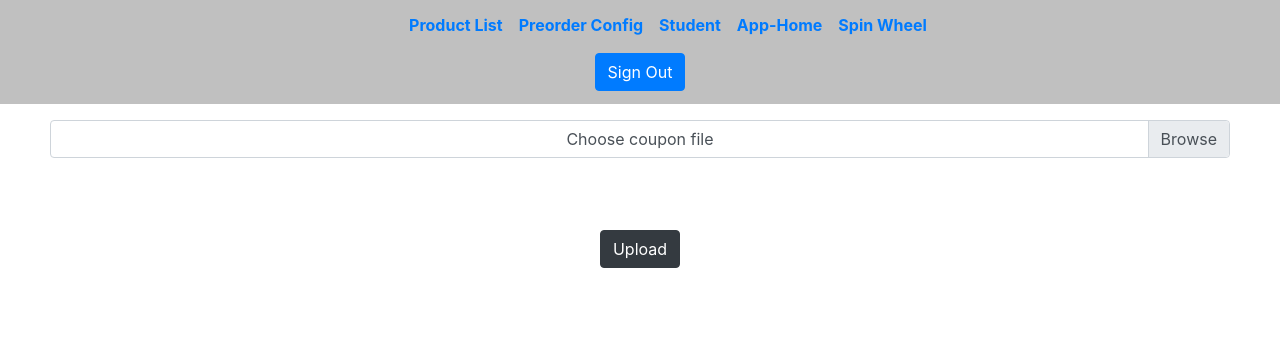
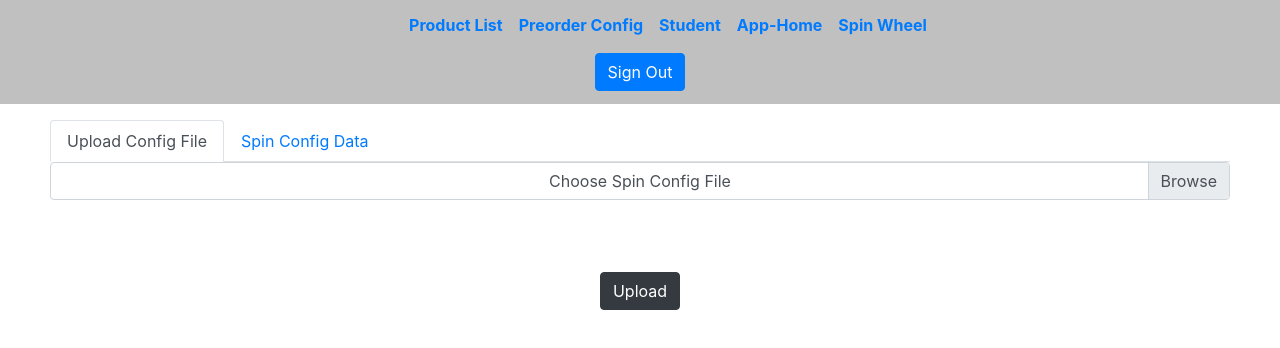
Before and after one commit to ashish718/noise-dashboard, a React (Create React App) app: page /spin-wheel in a window 1280 px wide. Shown: the top 348 px of the page. Built offline with nearby package versions, Linux system fonts and the light colour scheme; no server answers; sample sign-in values are in the browser's storage.

Commit message:
spin section reavamp and also added spin table data

```diff
--- a/src/components/SpinWheel.js
+++ b/src/components/SpinWheel.js
@@ -1,52 +1,25 @@
 import React, { useState, useEffect } from 'react';
-import axios from 'axios'
-import {Form, Button, Tabs} from 'react-bootstrap';
+import {Form, Button, Tabs, Tab} from 'react-bootstrap';
+//import tab pages
+import SpinConfig from '../pages/spin/SpinConfig';
+import SpinTable from '../pages/spin/SpinTable';
+
 
 function SpinWheel(){
 
-  const [csvData, setCsvData] = useState([]);
-  const [fileName, setFileName] = useState("");
 
-  let csvUpload = async(e)=>{
-    e.preventDefault();
-    const scvdata = new FormData();
-    scvdata.append("spin", csvData)
-    ;
-    console.log(scvdata);
-    axios
-      .post(`http://stage-pre-order.gonoise.in/dashboard/spin/config`, scvdata)
-      .then((res) => {
-          console.log(res, "res")
-          alert('File Successfully uploaded')
-      })
-      .catch((error) => {
-      });
-  }
-
-  return (
-    <div>
-
-      <Form>
-        <Form.File
-          id="custom-file-translate-scss"
-          label= "Choose coupon file"
-          lang="en"
-          onChange={(e) => {setCsvData(e.target.files[0]);
-                            setFileName(e.target.files[0].name);
-							}}
-					encType="multipart/form-data"
-					accept=".csv"
-          custom
-        />
-        <br/>
-        <br/>
-        <span>{fileName}</span>
-        <br/>
-        <br/>
-        <Button variant="dark" onClick={csvUpload} type="submit">Upload</Button>
-      </Form>
-    </div>
-  )
+    return(
+        <div>
+            <Tabs defaultActiveKey="upload" transition={false} id="noanim-tab-example">
+                <Tab eventKey="upload" title="Upload Config File">
+                    <SpinConfig />
+                </Tab>
+                <Tab eventKey="Spin-Data" title="Spin Config Data">
+                    <SpinTable />
+                </Tab>
+            </Tabs>
+        </div>
+    )
 }
 
 export default SpinWheel
--- /dev/null
+++ b/src/pages/spin/SpinConfig.js
@@ -0,0 +1,55 @@
+import React, { useState, useEffect } from 'react';
+import axios from 'axios'
+import {Form, Button, Tabs} from 'react-bootstrap';
+
+function SpinWheelConfig(){
+
+  const [csvData, setCsvData] = useState([]);
+  const [fileName, setFileName] = useState("");
+
+  let csvUpload = async(e)=>{
+    e.preventDefault();
+    const scvdata = new FormData();
+    scvdata.append("spin", csvData)
+    ;
+    let reqHeaders = {
+      "x-auth-secret": "0329b8ad3bce0bcfdda8ca65c37143c3ccc1e8ae0545da19898ca08bba8ed1a5"
+    }
+    axios
+      .post(`http://stage-pre-order.gonoise.in/dashboard/spin/config`, scvdata, {headers:reqHeaders})
+      .then((res) => {
+          console.log(res, "res")
+          alert('File Successfully uploaded')
+      })
+      .catch((error) => {
+        console.log(error, "spin config");
+      });
+  }
+
+  return (
+    <div>
+
+      <Form>
+        <Form.File
+          id="custom-file-translate-scss"
+          label= "Choose Spin Config File"
+          lang="en"
+          onChange={(e) => {setCsvData(e.target.files[0]);
+                            setFileName(e.target.files[0].name);
+							}}
+					encType="multipart/form-data"
+					accept=".csv"
+          custom
+        />
+        <br/>
+        <br/>
+        <span>{fileName}</span>
+        <br/>
+        <br/>
+        <Button variant="dark" onClick={csvUpload} type="submit">Upload</Button>
+      </Form>
+    </div>
+  )
+}
+
+export default SpinWheelConfig
--- /dev/null
+++ b/src/pages/spin/SpinTable.js
@@ -0,0 +1,57 @@
+import React, { useState, useEffect } from 'react';
+import {Form, Button, Tabs, Table} from 'react-bootstrap';
+import axios from 'axios'
+
+function SpinTable(){
+    const [couponList, setCouponList] = useState([])
+
+    useEffect(() => {
+        // Update the document title using the browser API
+        fetchCouponList()
+      },[]);
+
+      let fetchCouponList = async()=>{
+        try {
+            let reqHeaders = {
+                "x-auth-secret": "0329b8ad3bce0bcfdda8ca65c37143c3ccc1e8ae0545da19898ca08bba8ed1a5"
+            }
+            let data = await axios.get(`https://stage-pre-order.gonoise.in/dashboard/spin-config`, {headers:reqHeaders})
+            console.log(data);
+            setCouponList(data.data.data)
+        } catch (error) {
+            console.log(error, "spintable")
+        }
+    }
+    return(
+        <div>
+            {couponList.length===0?(<h1>No Spin Config Data Found</h1>):(
+                <Table striped bordered hover>
+                    <thead>
+                        <tr>
+                        <th>#</th>
+                        <th>Label</th>
+                        <th>Code</th>
+                        <th>Probability</th>
+                        </tr>
+                    </thead>
+                    <tbody>
+
+                       {couponList.map((item, key)=>
+                           (
+                            <tr>
+                                <td>{key+1}</td>
+                               <td>{item.resource}</td>
+                               <td>{item.code}</td>
+                               <td>{item.chance}</td>
+                               </tr>
+                           )
+                       )}
+
+                    </tbody>
+                    </Table>
+            )}
+        </div>
+    )
+}
+
+export default SpinTable;
```
